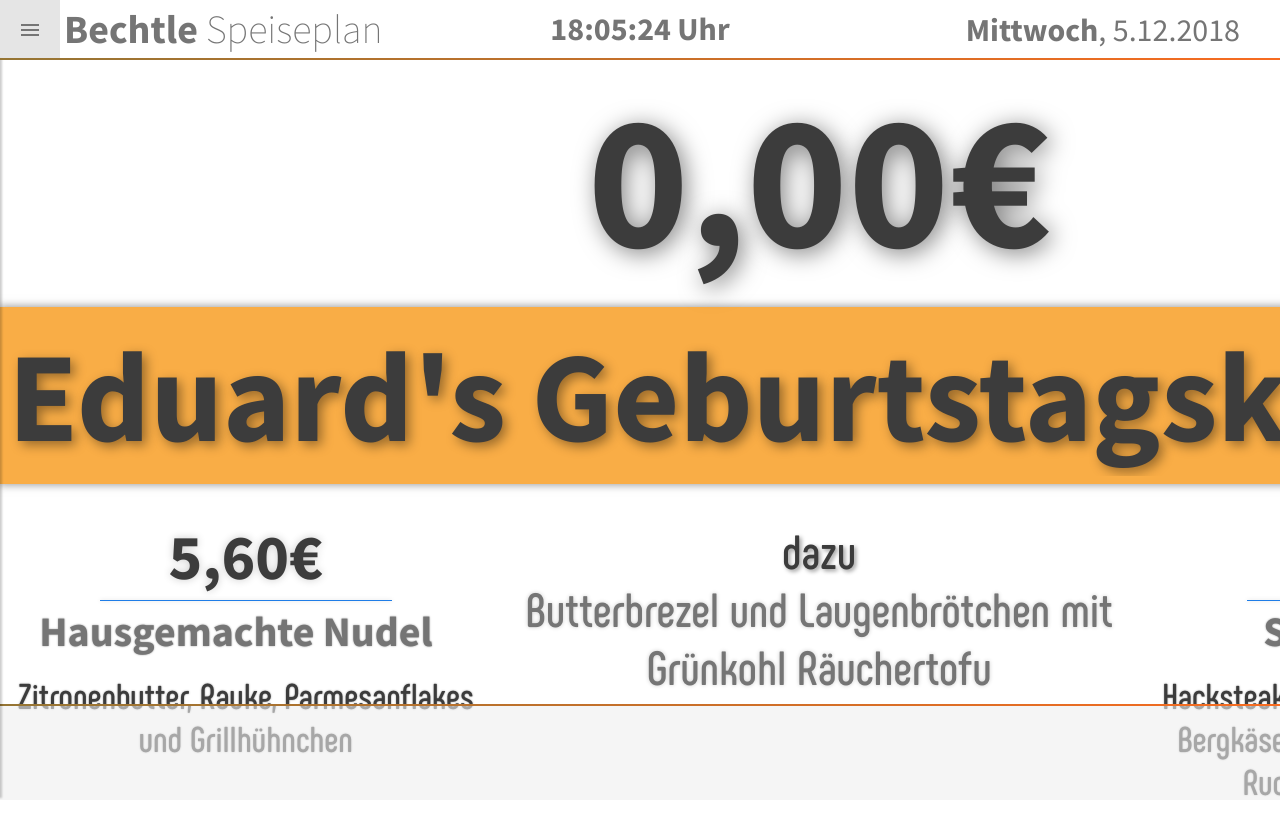
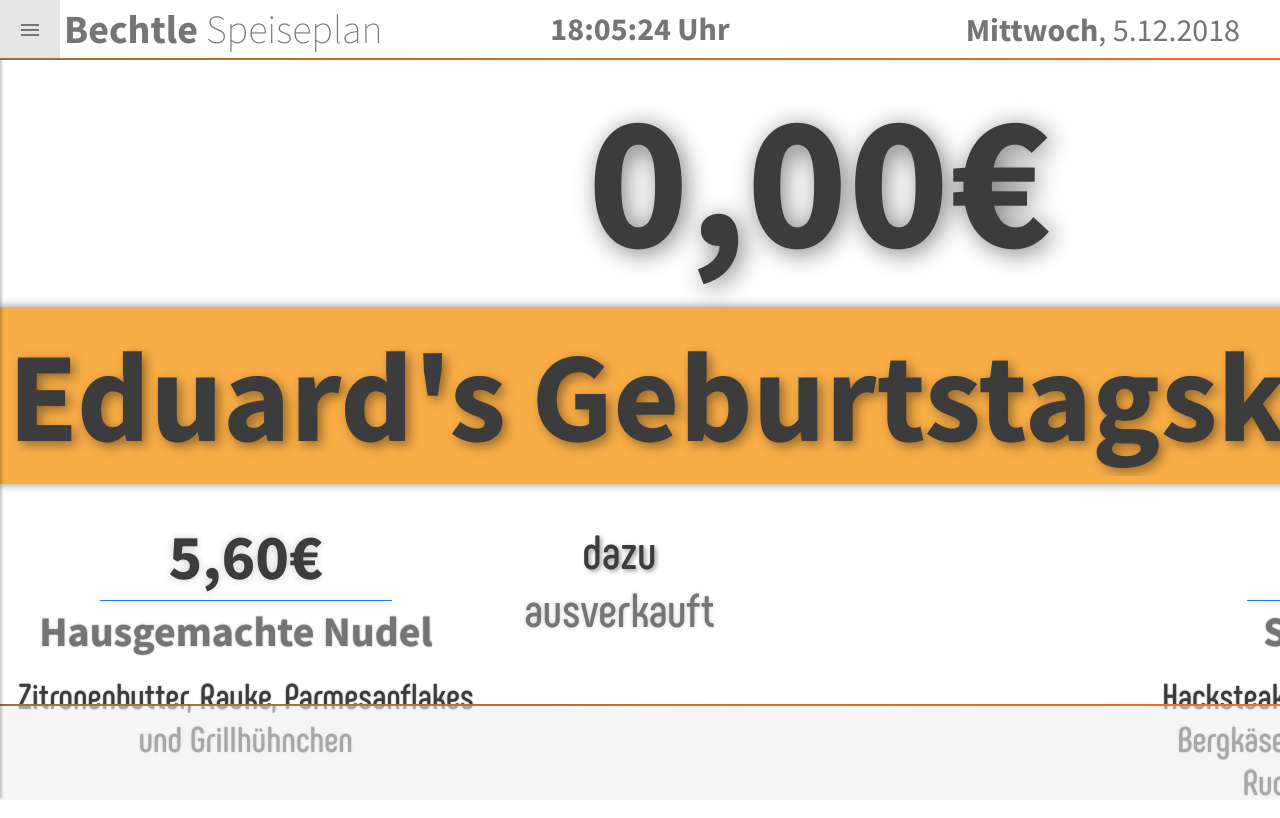
Before and after one commit to zanfee/bechtle-speiseplan, a Vue app: page / in a window 1280 px wide. Shown: the top 818 px of the page. Built offline with nearby package versions, Linux system fonts and the light colour scheme.

Commit message:
build test

```diff
--- a/src/pages/CarouselPage.vue
+++ b/src/pages/CarouselPage.vue
@@ -8,7 +8,7 @@
     </div>
     <div class="menuBodyBig">
       <h3 class="prepositionBig">dazu</h3>
-      <h4 class="descriptionBig">Butterbrezel und Laugenbrötchen mit Grünkohl Räuchertofu</h4>
+      <h4 class="descriptionBig">ausverkauft</h4>
     </div>
   </div>
 
```
Also changed, not shown: 1 other file (tests, documents, lock files or other folders).
